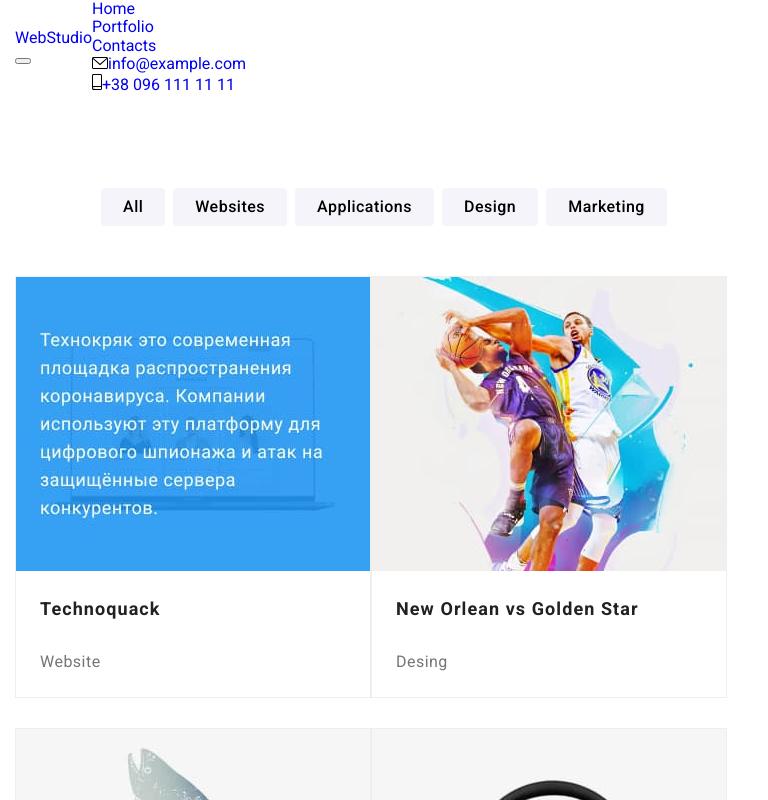
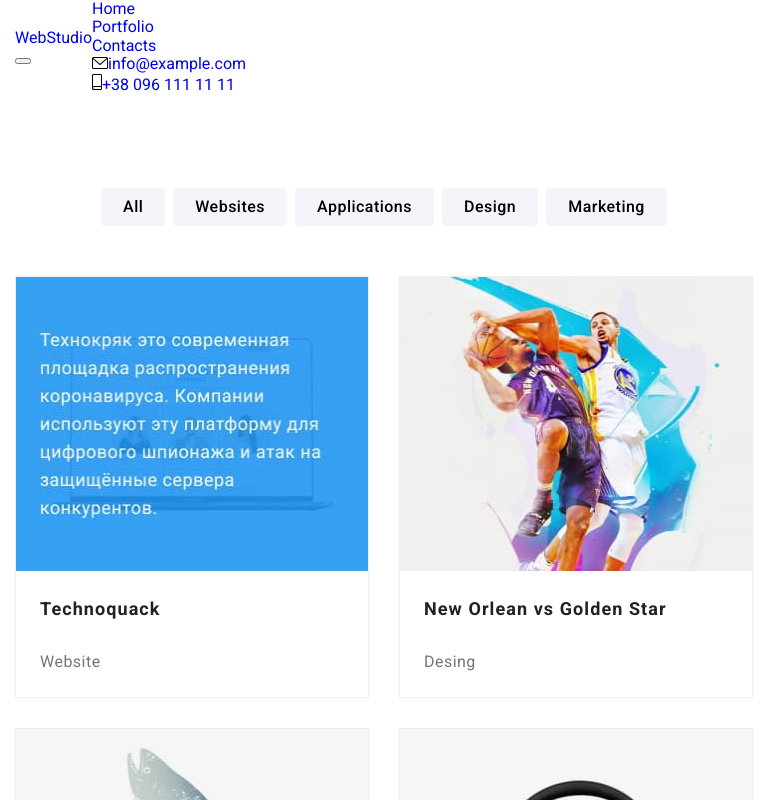
Before and after one commit to Yaroslav0102030405/01-Webstudio, a React (Create React App) app: page /portfolio in a window 768 px wide. Shown: the top 800 px of the page. Built offline with nearby package versions, Linux system fonts and the light colour scheme.

Commit message:
update-0

```diff
--- a/src/components/PagePortfolio/AllPortfolio/AllPortfolio.js
+++ b/src/components/PagePortfolio/AllPortfolio/AllPortfolio.js
@@ -61,8 +61,7 @@ const AllPortfolio = () => {
                   <source
                     srcSet={Mobile1}
                     type="image/jpeg"
-                                      media="(max-width: 767px)"
-
+                    media="(max-width: 767px)"
                   />
                   <source
                     srcSet={Tablet1}
--- a/src/components/PagePortfolio/AllPortfolio/AllPortfolio.scss
+++ b/src/components/PagePortfolio/AllPortfolio/AllPortfolio.scss
@@ -64,23 +64,23 @@
 }
 
 .allportfolio__link:nth-child(3n) {
-  margin-right: 0;
-}
-
-.allportfolio__link:nth-child(n + 7) {
-  margin-bottom: 0;
-}
-
-// Tablet version
-.allportfolio__link:nth-child(1n) {
-  @media screen and (min-width: 768px) and (max-width: 1199px) {
+  @media screen and (min-width: 1200px) {
     margin-right: 0;
   }
 }
 
-.allportfolio__link:nth-child(n + 9) {
+.allportfolio__link:nth-child(n + 7) {
+  @media screen and (min-width: 1200px) {
     margin-bottom: 0;
   }
+}
+
+.allportfolio__link:nth-child(n + 9) {
+   @media screen and (min-width: 768px) and (max-width: 1199px) {
+margin-bottom: 0;
+   }
+
+}
 
 .allportfolio__link h2 {
   margin: 20px 24px 0;
@@ -134,16 +134,15 @@
   }
 }
 
-// Tablet version
-.allportfolio__link {
-    @media screen and (min-width: 768px) and (max-width: 1199px)  {
-        margin-right: 30px;
-    }
+.allportfolio__link:nth-child(2n) {
+  @media screen and (min-width: 768px) and (max-width: 1199px) {
+    margin-right: 0;
+  }
 }
 
-.allportfolio__link:nth-child(1n) {
-    @media screen and (min-width: 768px) and (max-width: 1199px)  {
-        margin-right: 0;
-
-    }
+img {
+  @media screen and (min-width: 768px) and (max-width: 1199px) {
+    width: 352px;
+    height: 294px;
+  }
 }
```
